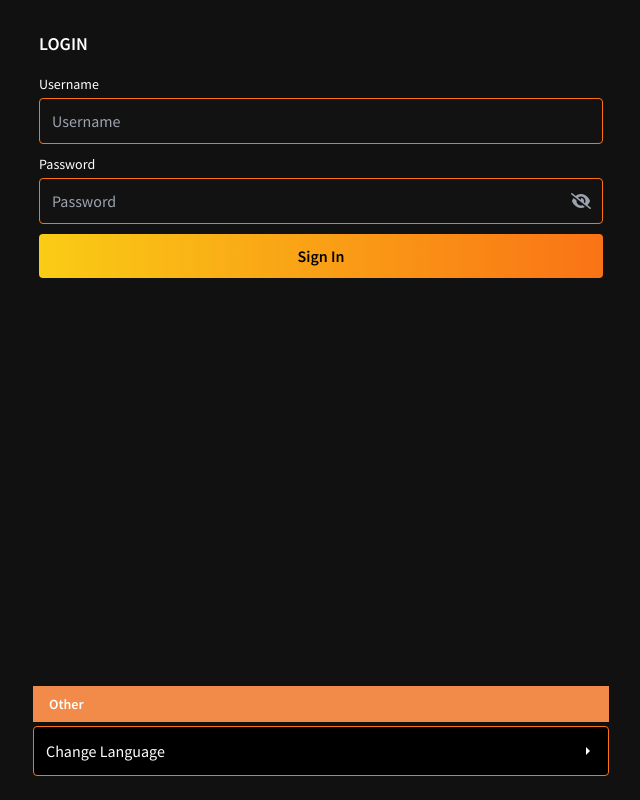
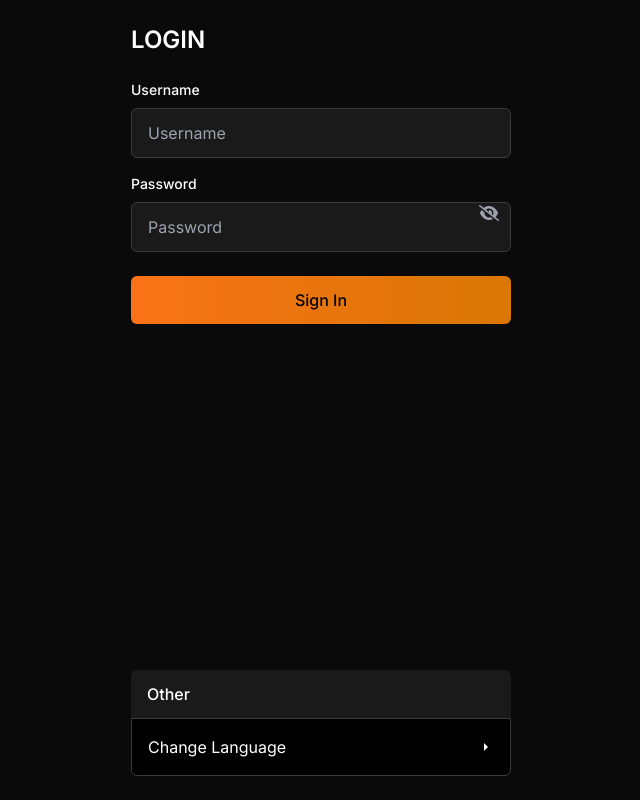
Before and after one commit to Cashiermiamibet/miamibet.bet, a plain HTML site: page index.html in a window 1280 px wide. Shown: the whole page, without its empty margins (319-959 px from the left). Drawn offline with nearby package versions, Linux system fonts and the light colour scheme.

Commit message:
Update index.html

```diff
--- a/index.html
+++ b/index.html
@@ -5,47 +5,51 @@
   <meta name="viewport" content="width=device-width, initial-scale=1.0"/>
   <title>Login Page</title>
   <script src="https://cdn.tailwindcss.com"></script>
-  <link href="https://fonts.googleapis.com/css2?family=Source+Sans+Pro:wght@300;400;600&display=swap" rel="stylesheet">
+  <link href="https://fonts.googleapis.com/css2?family=Inter:wght@400;500;600&display=swap" rel="stylesheet">
   <link rel="stylesheet" href="https://cdnjs.cloudflare.com/ajax/libs/font-awesome/6.5.0/css/all.min.css" />
   <style>
     body {
-      font-family: 'Source Sans Pro', sans-serif;
+      font-family: 'Inter', sans-serif;
+      background-color: #0a0a0a;
     }
     .input-icon {
       position: absolute;
       right: 0.75rem;
-      top: 67%;
+      top: 50%;
       transform: translateY(-50%);
       cursor: pointer;
     }
+    .login-container {
+      max-width: 380px;
+    }
   </style>
 </head>
-<body class="bg-[#111111] text-white min-h-screen flex flex-col justify-between px-4 py-6">
+<body class="text-white min-h-screen flex flex-col justify-between items-center p-6">
 
   <!-- Top Section -->
-  <div class="w-full max-w-xl mx-auto">
-    <div class="p-1.5">
-      <h1 class="text-white font-bold text-lg mb-4">LOGIN</h1>
+  <div class="login-container w-full">
+    <div class="mb-8">
+      <h1 class="text-white font-bold text-2xl mb-6">LOGIN</h1>
 
       <!-- Username -->
-      <div class="mb-2.5">
-        <label class="block text-sm mb-1" for="username">Username</label>
+      <div class="mb-4">
+        <label class="block text-sm font-medium mb-2" for="username">Username</label>
         <input
           type="text"
           id="username"
           placeholder="Username"
-          class="w-full px-3 py-2.5 border border-orange-500 rounded bg-[#121212] text-white focus:outline-none focus:ring-2 focus:ring-orange-400"
+          class="w-full px-4 py-3 border border-[#3A3A3A] rounded-md bg-[#1A1A1A] text-white focus:outline-none focus:ring-1 focus:ring-orange-500"
         />
       </div>
 
       <!-- Password -->
-      <div class="mb-2.5 relative">
-        <label class="block text-sm mb-1" for="password">Password</label>
+      <div class="mb-6 relative">
+        <label class="block text-sm font-medium mb-2" for="password">Password</label>
         <input
           type="password"
           id="password"
           placeholder="Password"
-          class="w-full px-3 py-2.5 border border-orange-500 rounded bg-[#121212] text-white focus:outline-none focus:ring-2 focus:ring-orange-400"
+          class="w-full px-4 py-3 border border-[#3A3A3A] rounded-md bg-[#1A1A1A] text-white focus:outline-none focus:ring-1 focus:ring-orange-500"
         />
         <i id="togglePassword" class="fa-solid fa-eye-slash text-gray-400 input-icon"></i>
       </div>
@@ -53,18 +57,18 @@
       <!-- Sign In -->
       <button
         id="login-btn"
-        class="w-full px-3 py-2.5 text-base text-black font-semibold rounded bg-gradient-to-r from-yellow-400 to-orange-500 hover:from-yellow-300 hover:to-orange-400 transition">
+        class="w-full py-3 text-base text-black font-medium rounded-md bg-gradient-to-r from-orange-500 to-amber-600 hover:opacity-90 transition">
         Sign In
       </button>
     </div>
   </div>
 
   <!-- Bottom Section -->
-  <div class="w-full max-w-xl mx-auto">
-    <div class="bg-[#f28a4a] py-2 px-4 font-semibold text-sm">Other</div>
-    <div class="border border-orange-500 mt-1 p-3 rounded bg-black text-white cursor-pointer flex justify-between items-center">
+  <div class="login-container w-full">
+    <div class="bg-[#1A1A1A] py-3 px-4 font-medium rounded-t-md">Other</div>
+    <div class="border border-[#3A3A3A] rounded-b-md p-4 bg-black text-white cursor-pointer flex justify-between items-center hover:bg-[#1A1A1A]/50 transition">
       <span>Change Language</span>
-      <svg xmlns="http://www.w3.org/2000/svg" fill="currentColor" class="w-4 h-5 text-white" viewBox="0 0 24 24">
+      <svg xmlns="http://www.w3.org/2000/svg" fill="currentColor" class="w-4 h-4 text-white" viewBox="0 0 24 24">
         <path d="M9 18l6-6-6-6" />
       </svg>
     </div>
```
